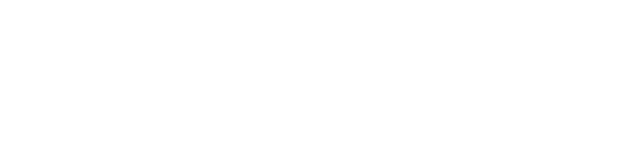
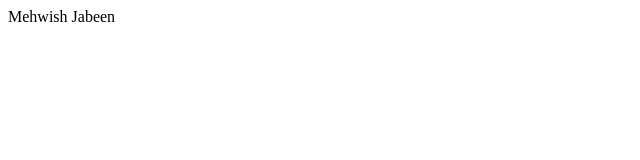
Before and after one commit to mehwishjbe/text-animation, a plain HTML site: page index.html in a window 1280 px wide. Shown: the whole page, without its empty margins (0-640 px from the left). Drawn offline with Linux system fonts and the light colour scheme.

Commit message:
wrapper div html

```diff
--- a/index.html
+++ b/index.html
@@ -6,6 +6,6 @@
     <title>Text Animation</title>
 </head>
 <body>
-
+    <div class="text-wrapper">Mehwish Jabeen</div>
 </body>
 </html>
```
